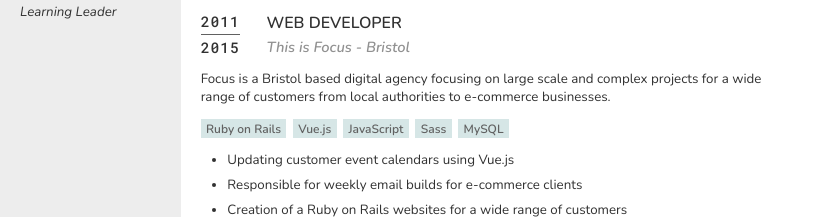
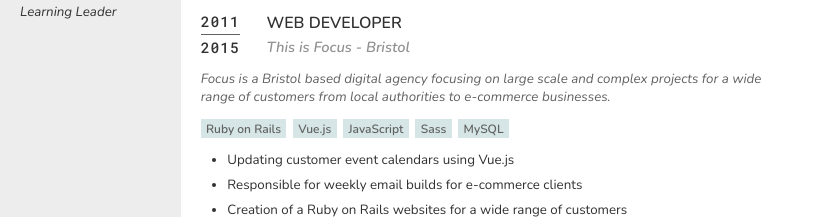
Before and after one commit to SteveFenn/cv, a plain HTML site: page index.html in a window 1280 px wide. Shown: the part 1975-2194 px from the top of the page, without its empty margins (0-837 px from the left). Drawn offline with nearby package versions, Linux system fonts and the light colour scheme.

Commit message:
fix: copy on bottom most experience had wrong formatting

```diff
--- a/index.html
+++ b/index.html
@@ -404,7 +404,7 @@
                   </div>
                 </div>
                 <div class="p-summary">
-                  <p>
+                  <p class="description">
                     Focus is a Bristol based digital agency focusing on large scale
                     and complex projects for a wide range of customers from local
                     authorities to e-commerce businesses.
```
